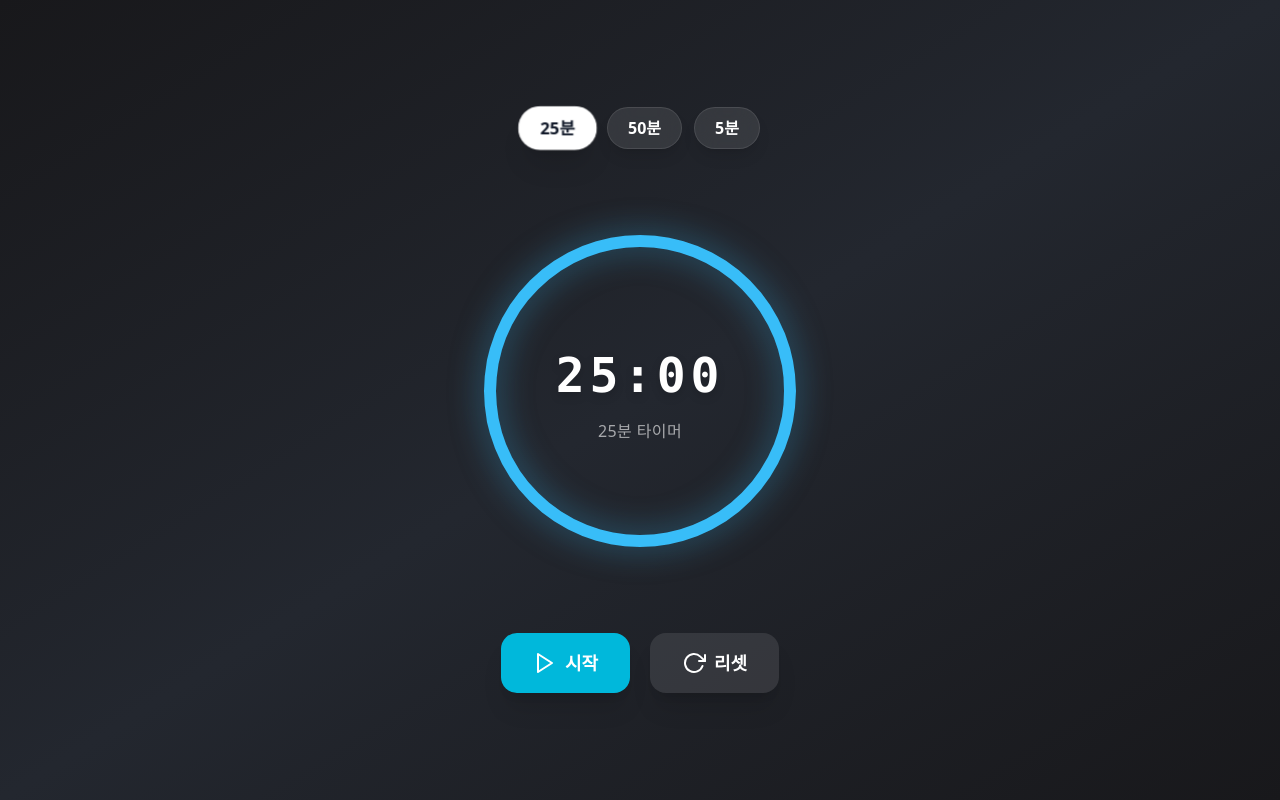
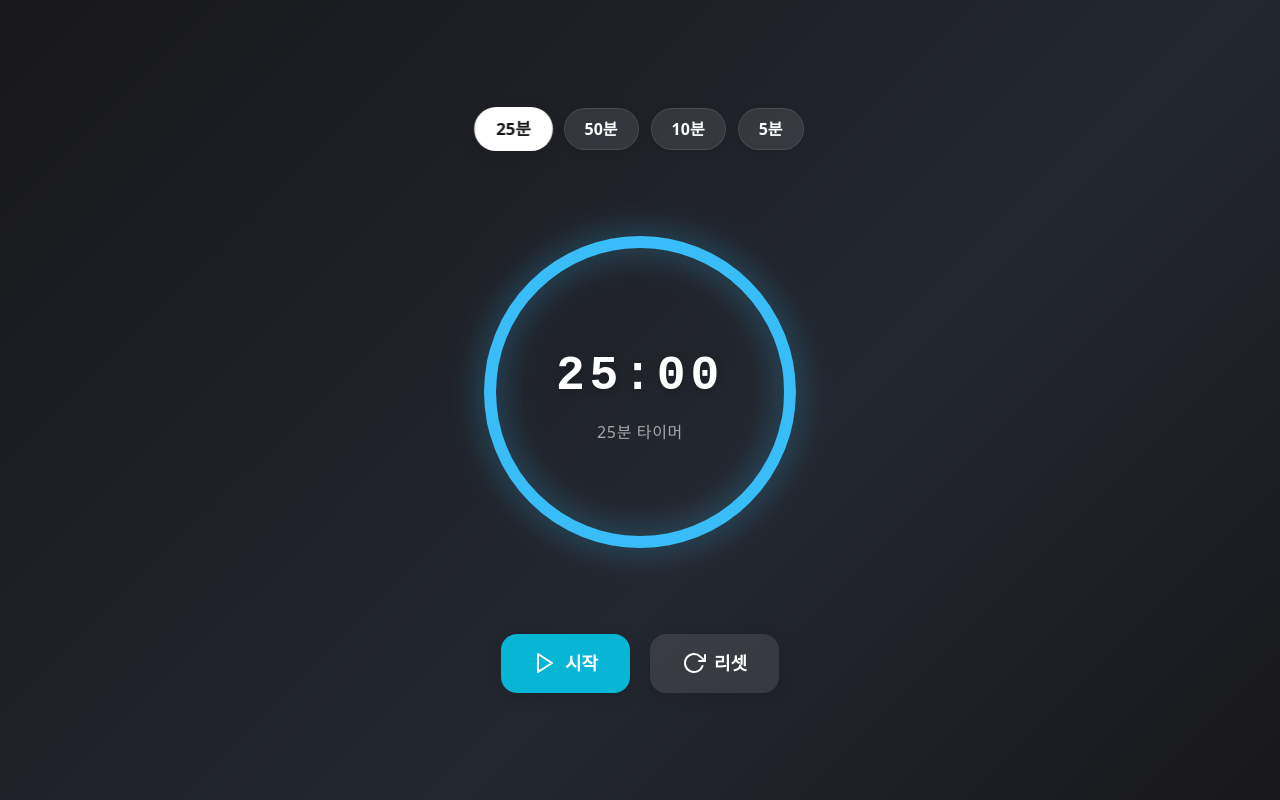
Before and after one commit to byunginhb/pomodororank-timer, a React (Vite) app in the folder frontend/: page / in a window 1280 px wide. Built offline with nearby package versions, Linux system fonts and the light colour scheme.

Commit message:
타이머 컴포넌트 이름 변경 및 스타일 개선. Timer.tsx에서 SVG 원형 타이머를 SvgCircleTimer로 분리하고, useTimerStore에 devtools 미들웨어 추가.

```diff
--- a/frontend/src/App.tsx
+++ b/frontend/src/App.tsx
@@ -1,9 +1,9 @@
-import FocusTimer from './features/timer/Timer';
+import Timer from './features/timer/Timer';
 
 function App() {
   return (
     <main>
-      <FocusTimer />
+      <Timer />
     </main>
   );
 }
--- /dev/null
+++ b/frontend/src/features/timer/SvgCircleTimer.tsx
@@ -0,0 +1,82 @@
+import React from 'react';
+import styles from './Timer.module.css';
+
+interface SvgCircleTimerProps {
+  minutes: number;
+  seconds: number;
+  duration: number;
+  isRunning: boolean;
+}
+
+const CIRCLE_RADIUS = 150;
+const STROKE_WIDTH = 12;
+const GLOW_MARGIN = 32;
+const SVG_SIZE = (CIRCLE_RADIUS + STROKE_WIDTH) * 2 + GLOW_MARGIN * 2;
+const CENTER = SVG_SIZE / 2;
+const CIRCLE_CIRCUMFERENCE = 2 * Math.PI * CIRCLE_RADIUS;
+
+function padded(n: number) {
+  return String(n).padStart(2, '0');
+}
+
+function getProgressColor(percent: number) {
+  if (percent > 0.5) return '#38bdf8';
+  if (percent > 0.2) return '#facc15';
+  return '#ef4444';
+}
+
+const SvgCircleTimer: React.FC<SvgCircleTimerProps> = ({
+  minutes,
+  seconds,
+  duration,
+}) => {
+  const totalSeconds = duration * 60;
+  const remainingSeconds = minutes * 60 + seconds;
+  const percent = remainingSeconds / totalSeconds;
+  const progress = percent * CIRCLE_CIRCUMFERENCE;
+  const color = getProgressColor(percent);
+
+  return (
+    <div
+      className={styles.svgWrapper}
+      style={{ width: SVG_SIZE, height: SVG_SIZE }}>
+      <svg
+        width={SVG_SIZE}
+        height={SVG_SIZE}
+        viewBox={`0 0 ${SVG_SIZE} ${SVG_SIZE}`}
+        className={styles.svg}>
+        <circle
+          cx={CENTER}
+          cy={CENTER}
+          r={CIRCLE_RADIUS}
+          stroke='#23272f'
+          strokeWidth={STROKE_WIDTH}
+          fill='none'
+        />
+        <circle
+          cx={CENTER}
+          cy={CENTER}
+          r={CIRCLE_RADIUS}
+          stroke={color}
+          strokeWidth={STROKE_WIDTH}
+          fill='none'
+          strokeDasharray={CIRCLE_CIRCUMFERENCE}
+          strokeDashoffset={CIRCLE_CIRCUMFERENCE - progress}
+          strokeLinecap='round'
+          style={{
+            transition: 'stroke-dashoffset 1s linear, stroke 0.5s',
+            filter: `drop-shadow(0 0 16px ${color}80)`,
+          }}
+        />
+      </svg>
+      <div className={styles.centerText}>
+        <span className={styles.timeText}>
+          {padded(minutes)}:{padded(seconds)}
+        </span>
+        <span className={styles.durationText}>{duration}분 타이머</span>
+      </div>
+    </div>
+  );
+};
+
+export default SvgCircleTimer;
--- /dev/null
+++ b/frontend/src/features/timer/Timer.module.css
@@ -0,0 +1,147 @@
+.background {
+  min-height: 100vh;
+  background: linear-gradient(135deg, #18181b 0%, #23272f 60%, #18181b 100%);
+  display: flex;
+  align-items: center;
+  justify-content: center;
+  color: #fff;
+  padding: 0 0.5rem;
+}
+
+.container {
+  display: flex;
+  flex-direction: column;
+  align-items: center;
+  gap: 2.5rem;
+  width: 100%;
+  max-width: 32rem;
+}
+
+.presetGroup {
+  display: flex;
+  gap: 0.75rem;
+  margin-bottom: 0.5rem;
+}
+
+.presetBtn {
+  padding: 0.5rem 1.25rem;
+  border-radius: 9999px;
+  font-size: 1rem;
+  font-weight: 600;
+  transition: all 0.2s;
+  box-shadow: 0 2px 8px 0 rgba(0, 0, 0, 0.08);
+  border: 1px solid rgba(255, 255, 255, 0.1);
+  backdrop-filter: blur(4px);
+}
+.presetBtnActive {
+  background: #fff;
+  color: #18181b;
+  box-shadow: 0 4px 16px 0 rgba(0, 0, 0, 0.12);
+  transform: scale(1.05);
+}
+.presetBtnInactive {
+  background: rgba(255, 255, 255, 0.1);
+  color: #fff;
+}
+.presetBtnInactive:hover {
+  background: rgba(255, 255, 255, 0.2);
+  transform: scale(1.05);
+}
+.disabled {
+  opacity: 0.6;
+  cursor: not-allowed;
+}
+
+.svgWrapper {
+  position: relative;
+  display: flex;
+  align-items: center;
+  justify-content: center;
+}
+.svg {
+  display: block;
+  transform: rotate(-90deg);
+}
+.centerText {
+  position: absolute;
+  inset: 0;
+  display: flex;
+  flex-direction: column;
+  align-items: center;
+  justify-content: center;
+  user-select: none;
+}
+.timeText {
+  font-size: 3rem;
+  font-family: 'Roboto Mono', 'Pretendard', monospace;
+  font-weight: 800;
+  letter-spacing: 0.1em;
+  text-shadow: 0 2px 8px rgba(0, 0, 0, 0.25);
+}
+.durationText {
+  margin-top: 0.5rem;
+  font-size: 1rem;
+  color: rgba(255, 255, 255, 0.6);
+  font-weight: 500;
+  letter-spacing: 0.04em;
+}
+
+.buttonGroup {
+  display: flex;
+  gap: 1.25rem;
+  margin-top: 0.5rem;
+}
+.startBtn {
+  display: flex;
+  align-items: center;
+  gap: 0.5rem;
+  padding: 1rem 2rem;
+  background: #06b6d4;
+  color: #fff;
+  border-radius: 1rem;
+  font-size: 1.125rem;
+  font-weight: 700;
+  box-shadow: 0 4px 16px 0 rgba(0, 0, 0, 0.12);
+  transition: all 0.2s;
+  border: none;
+  outline: none;
+}
+.startBtn:hover {
+  background: #22d3ee;
+}
+.pauseBtn {
+  display: flex;
+  align-items: center;
+  gap: 0.5rem;
+  padding: 1rem 2rem;
+  background: #facc15;
+  color: #18181b;
+  border-radius: 1rem;
+  font-size: 1.125rem;
+  font-weight: 700;
+  box-shadow: 0 4px 16px 0 rgba(0, 0, 0, 0.12);
+  transition: all 0.2s;
+  border: none;
+  outline: none;
+}
+.pauseBtn:hover {
+  background: #fde047;
+}
+.resetBtn {
+  display: flex;
+  align-items: center;
+  gap: 0.5rem;
+  padding: 1rem 2rem;
+  background: rgba(255, 255, 255, 0.1);
+  color: #fff;
+  border-radius: 1rem;
+  font-size: 1.125rem;
+  font-weight: 700;
+  box-shadow: 0 4px 16px 0 rgba(0, 0, 0, 0.12);
+  transition: all 0.2s;
+  border: none;
+  outline: none;
+}
+.resetBtn:hover {
+  background: rgba(255, 255, 255, 0.2);
+}
--- a/frontend/src/features/timer/Timer.tsx
+++ b/frontend/src/features/timer/Timer.tsx
@@ -1,13 +1,8 @@
 import { useEffect, useRef } from 'react';
 import { useTimerStore } from './useTimerStore';
 import { FiPlay, FiPause, FiRotateCw } from 'react-icons/fi';
-
-const CIRCLE_RADIUS = 150;
-const STROKE_WIDTH = 12;
-const GLOW_MARGIN = 32; // Glow 효과 여유분
-const SVG_SIZE = (CIRCLE_RADIUS + STROKE_WIDTH) * 2 + GLOW_MARGIN * 2; // 324 + 64 = 388
-const CENTER = SVG_SIZE / 2; // 194
-const CIRCLE_CIRCUMFERENCE = 2 * Math.PI * CIRCLE_RADIUS;
+import styles from './Timer.module.css';
+import SvgCircleTimer from './SvgCircleTimer';
 
 export default function Timer() {
   const {
@@ -22,11 +17,6 @@ export default function Timer() {
     tick,
   } = useTimerStore();
 
-  const totalSeconds = duration * 60;
-  const remainingSeconds = minutes * 60 + seconds;
-  const progress = (remainingSeconds / totalSeconds) * CIRCLE_CIRCUMFERENCE;
-  const percent = remainingSeconds / totalSeconds;
-
   const intervalRef = useRef<ReturnType<typeof setInterval> | null>(null);
 
   useEffect(() => {
@@ -40,105 +30,50 @@ export default function Timer() {
     };
   }, [isRunning, tick]);
 
-  const padded = (n: number) => String(n).padStart(2, '0');
-
-  // 진행률에 따라 색상 변화
-  const getProgressColor = () => {
-    if (percent > 0.5) return '#38bdf8'; // 파랑
-    if (percent > 0.2) return '#facc15'; // 노랑
-    return '#ef4444'; // 빨강
-  };
-
   return (
-    <div className='min-h-screen bg-gradient-to-br from-[#18181b] via-[#23272f] to-[#18181b] flex items-center justify-center text-white px-2'>
-      <div className='flex flex-col items-center gap-10 w-full max-w-xl'>
+    <div className={styles.background}>
+      <div className={styles.container}>
         {/* 프리셋 */}
-        <div className='flex gap-3 mb-2'>
-          {[25, 50, 5].map((m) => (
+        <div className={styles.presetGroup}>
+          {[25, 50, 10, 5].map((m) => (
             <button
               key={m}
               disabled={isRunning}
               onClick={() => setDuration(m)}
-              className={`px-5 py-2 rounded-full text-base font-semibold transition shadow-lg border border-white/10 backdrop-blur-md
-                ${
-                  duration === m
-                    ? 'bg-white text-gray-900 shadow-xl scale-105'
-                    : 'bg-white/10 text-white hover:bg-white/20 hover:scale-105'
-                }
-                ${isRunning ? 'opacity-60 cursor-not-allowed' : ''}
-              `}>
+              className={[
+                styles.presetBtn,
+                duration === m
+                  ? styles.presetBtnActive
+                  : styles.presetBtnInactive,
+                isRunning ? styles.disabled : '',
+              ].join(' ')}>
               {m}분
             </button>
           ))}
         </div>
 
         {/* 원형 타이머 */}
-        <div
-          className='relative flex items-center justify-center'
-          style={{ width: SVG_SIZE, height: SVG_SIZE }}>
-          <svg
-            width={SVG_SIZE}
-            height={SVG_SIZE}
-            viewBox={`0 0 ${SVG_SIZE} ${SVG_SIZE}`}
-            style={{ display: 'block' }}
-            className='transform -rotate-90'>
-            {/* 배경 원 */}
-            <circle
-              cx={CENTER}
-              cy={CENTER}
-              r={CIRCLE_RADIUS}
-              stroke='#23272f'
-              strokeWidth={STROKE_WIDTH}
-              fill='none'
-            />
-            {/* 진행 원 */}
-            <circle
-              cx={CENTER}
-              cy={CENTER}
-              r={CIRCLE_RADIUS}
-              stroke={getProgressColor()}
-              strokeWidth={STROKE_WIDTH}
-              fill='none'
-              strokeDasharray={CIRCLE_CIRCUMFERENCE}
-              strokeDashoffset={CIRCLE_CIRCUMFERENCE - progress}
-              strokeLinecap='round'
-              style={{
-                transition: 'stroke-dashoffset 1s linear, stroke 0.5s',
-                filter: `drop-shadow(0 0 16px ${getProgressColor()}80)`,
-              }}
-            />
-          </svg>
-          {/* 중앙 시간 표시 */}
-          <div className='absolute inset-0 flex flex-col items-center justify-center select-none'>
-            <span className='text-[3rem] font-mono font-extrabold tracking-widest drop-shadow-lg'>
-              {padded(minutes)}:{padded(seconds)}
-            </span>
-            <span className='mt-2 text-base text-white/60 font-medium tracking-wide'>
-              {duration}분 타이머
-            </span>
-          </div>
-        </div>
+        <SvgCircleTimer
+          minutes={minutes}
+          seconds={seconds}
+          duration={duration}
+          isRunning={isRunning}
+        />
 
         {/* 버튼 */}
-        <div className='flex gap-5 mt-2'>
+        <div className={styles.buttonGroup}>
           {!isRunning ? (
-            <button
-              onClick={start}
-              className='flex items-center gap-2 px-8 py-4 bg-cyan-500 hover:bg-cyan-400 text-white rounded-2xl text-lg font-bold shadow-xl transition-all duration-200 active:scale-95 focus:outline-none focus:ring-2 focus:ring-cyan-300'>
+            <button onClick={start} className={styles.startBtn}>
               <FiPlay className='text-2xl' />
               시작
             </button>
           ) : (
-            <button
-              onClick={pause}
-              className='flex items-center gap-2 px-8 py-4 bg-yellow-400 hover:bg-yellow-300 text-gray-900 rounded-2xl text-lg font-bold shadow-xl transition-all duration-200 active:scale-95 focus:outline-none focus:ring-2 focus:ring-yellow-200'>
+            <button onClick={pause} className={styles.pauseBtn}>
               <FiPause className='text-2xl' />
               일시정지
             </button>
           )}
-          <button
-            onClick={reset}
-            className='flex items-center gap-2 px-8 py-4 bg-white/10 hover:bg-white/20 text-white rounded-2xl text-lg font-bold shadow-xl transition-all duration-200 active:scale-95 focus:outline-none focus:ring-2 focus:ring-white/30'>
+          <button onClick={reset} className={styles.resetBtn}>
             <FiRotateCw className='text-2xl' />
             리셋
           </button>
--- a/frontend/src/features/timer/useTimerStore.ts
+++ b/frontend/src/features/timer/useTimerStore.ts
@@ -1,4 +1,5 @@
 import { create } from 'zustand';
+import { devtools } from 'zustand/middleware';
 
 interface TimerState {
   duration: number; // 분 단위
@@ -12,34 +13,43 @@ interface TimerState {
   tick: () => void;
 }
 
-export const useTimerStore = create<TimerState>((set, get) => ({
+export const useTimerStore = create(
+  devtools<TimerState>((set, get) => ({
     duration: 25,
     minutes: 25,
     seconds: 0,
     isRunning: false,
 
     setDuration: (minutes) =>
-    set({
+      set(
+        {
           duration: minutes,
           minutes,
           seconds: 0,
           isRunning: false,
-    }),
+        },
+        false,
+        'setDuration'
+      ),
 
     start: () => {
       if (get().isRunning) return;
-    set({ isRunning: true });
+      set({ isRunning: true }, false, 'start');
     },
 
-  pause: () => set({ isRunning: false }),
+    pause: () => set({ isRunning: false }, false, 'pause'),
 
     reset: () => {
       const duration = get().duration;
-    set({
+      set(
+        {
           minutes: duration,
           seconds: 0,
           isRunning: false,
-    });
+        },
+        false,
+        'reset'
+      );
     },
 
     tick: () => {
@@ -48,13 +58,18 @@ export const useTimerStore = create<TimerState>((set, get) => ({
 
       const totalSeconds = minutes * 60 + seconds - 1;
       if (totalSeconds < 0) {
-      set({ isRunning: false });
+        set({ isRunning: false }, false, 'tick');
         return;
       }
 
-    set({
+      set(
+        {
           minutes: Math.floor(totalSeconds / 60),
           seconds: totalSeconds % 60,
-    });
         },
-}));
+        false,
+        'tick'
+      );
+    },
+  }))
+);
```
Lines whose indentation alone changed are shown as unchanged.
